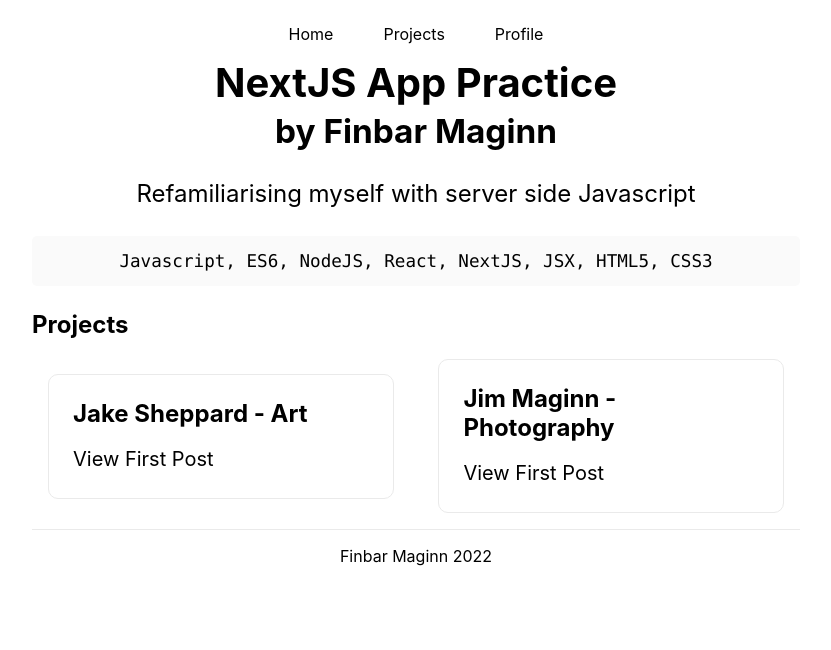
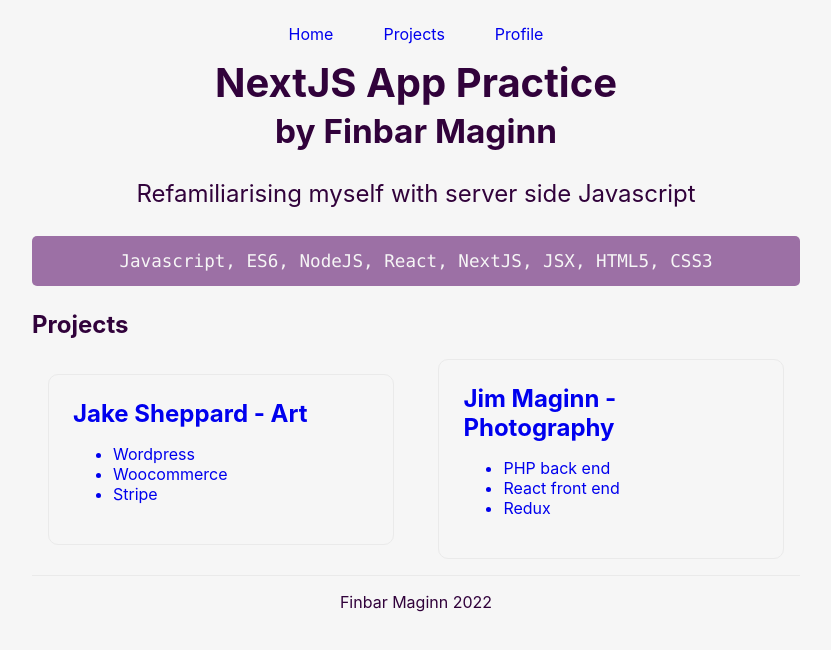
Before and after one commit to finbarmaginn/finbarmaginn2022, a Next.js app: page /projects in a window 1280 px wide. Shown: the top 650 px of the page, without its empty margins (224-1055 px from the left). Built offline with nearby package versions, Linux system fonts and the light colour scheme.

Commit message:
global style and style variables

```diff
--- a/components/Nav/index.module.scss
+++ b/components/Nav/index.module.scss
@@ -1,4 +1,4 @@
-/* .nav {} */
+@import '../../styles/_variables.scss';
 
 .nav ul {
   list-style-type: none;
@@ -9,18 +9,19 @@
 }
 
 .nav ul li a {
-  padding: 10px;
+  padding: 3px 10px 5px 10px;
   transition: all 0.25s linear;
+  border-radius: 5px;
 
   &:active {
-    color: white;
-    background: black;
+    color: $color2;
+    background: $color3;
   }
 
   @media (hover: hover) {
     &:hover {
-      color: white;
-      background: black;
+      color: $color2;
+      background: $color3;
     }
   }
 }
--- a/pages/_app.js
+++ b/pages/_app.js
@@ -1,5 +1,5 @@
 import Layout from "../components/Layout"
-import './global.scss'
+import '../styles/global.scss'
 
 export default function MyApp({ Component, pageProps }) {
   return (
--- a/pages/profile.js
+++ b/pages/profile.js
@@ -25,6 +25,7 @@
         section.profile {
           display: flex;
           gap: 20px;
+          justify-content: space-between;
         }
       `}</style>
     </div>
--- a/pages/projects.js
+++ b/pages/projects.js
@@ -16,7 +16,11 @@
         >
           <div>
             <h3>Jake Sheppard - Art</h3>
-            <p>View First Post</p>
+            <ul>
+              <li>Wordpress</li>
+              <li>Woocommerce</li>
+              <li>Stripe</li>
+            </ul>
           </div>
         </a>
         <a
@@ -27,7 +31,11 @@
         >
           <div>
             <h3>Jim Maginn - Photography</h3>
-            <p>View First Post</p>
+            <ul>
+              <li>PHP back end</li>
+              <li>React front end</li>
+              <li>Redux</li>
+            </ul>
           </div>
         </a>
       </div>
--- /dev/null
+++ b/styles/_variables.scss
@@ -0,0 +1,5 @@
+$color1: #632770;
+$color2: #F6F6F6;
+$color3: #9C70A5;
+$color4: #31023B;
+$color5: #050006;
--- a/pages/global.scss
+++ b/styles/global.scss
@@ -1,5 +1,9 @@
+@import './_variables.scss';
+
 html,
 body {
+  color: $color4;
+  background-color: $color2;
   padding: 0;
   margin: 0;
   font-family: -apple-system, BlinkMacSystemFont, Segoe UI, Roboto,
@@ -17,12 +21,12 @@
 }
 
 a {
-  color: inherit;
   text-decoration: none;
 }
 
 code {
-  background: #fafafa;
+  background: $color3;
+  color: $color2;
   border-radius: 5px;
   padding: 0.75rem;
   font-size: 1.1rem;
@@ -54,7 +58,7 @@
   flex-basis: 45%;
   padding: 1.5rem;
   text-align: left;
-  color: inherit;
+  // color: inherit;
   text-decoration: none;
   border: 1px solid #eaeaea;
   border-radius: 10px;
@@ -64,8 +68,8 @@
 .card:hover,
 .card:focus,
 .card:active {
-  color: #0070f3;
-  border-color: #0070f3;
+  color: $color3;
+  border-color: $color4;
 }
 
 .card h3 {
```
